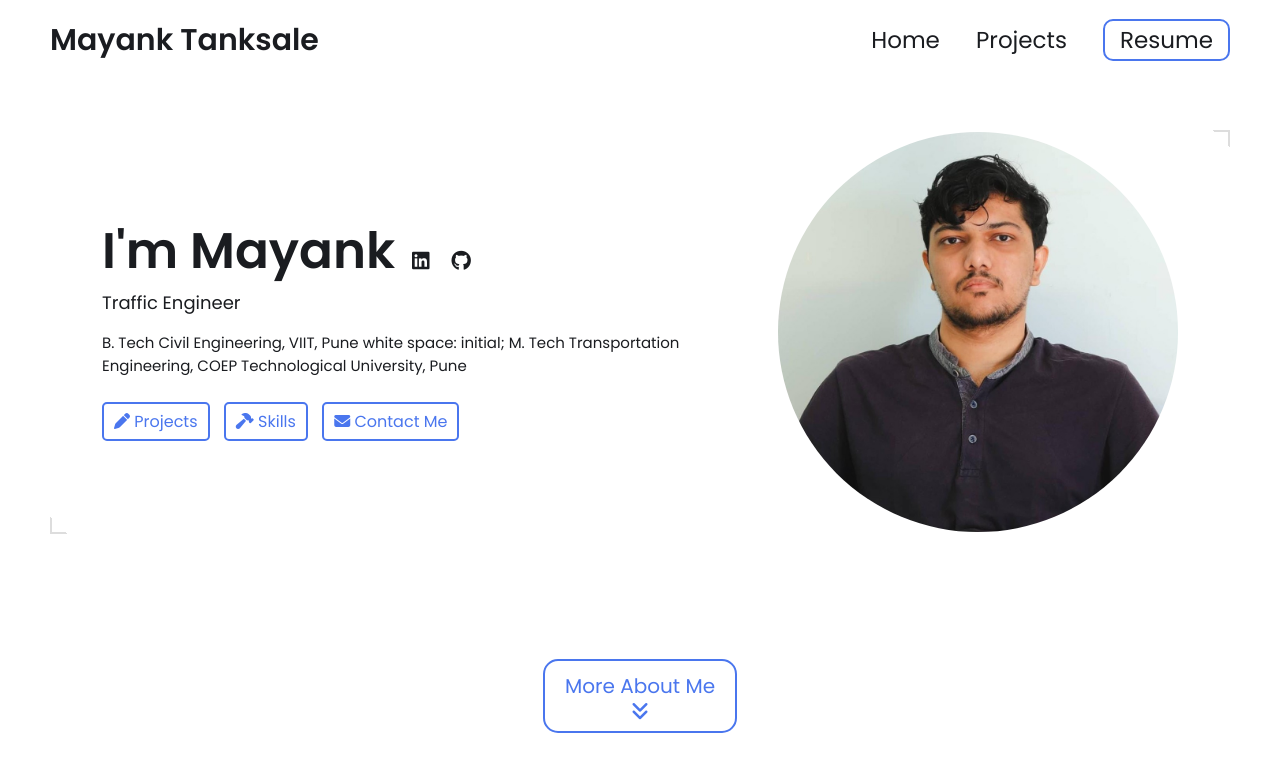
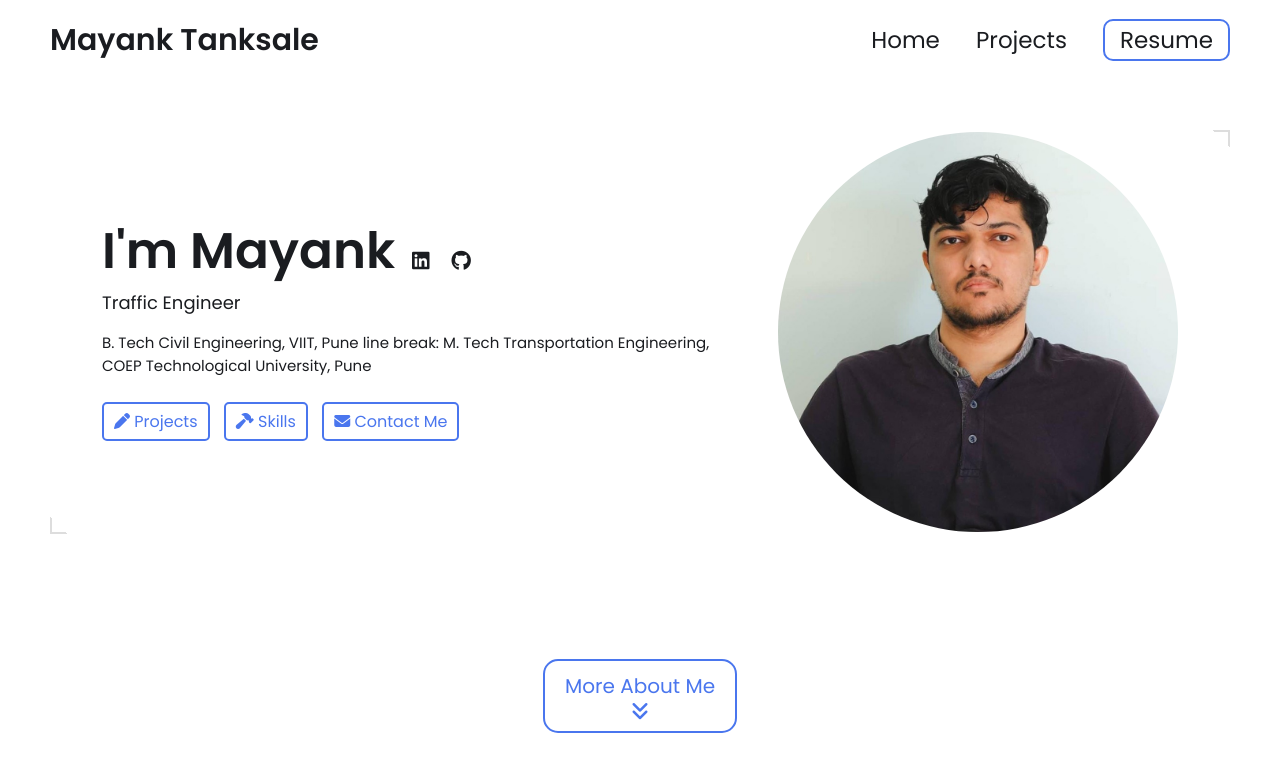
Before and after one commit to mmt-mayank/mmt-mayank.github.io, a Jekyll site: the page built from index.html, in a window 1280 px wide and 900 px high. Shown: the top 772 px of the window. Built offline with Jekyll 4.4.1, drawn with Linux system fonts in a browser that asks for light colours.

Commit message:
Update _config.yml

```diff
--- a/_config.yml
+++ b/_config.yml
@@ -16,7 +16,7 @@ name: Mayank Tanksale
 headline: Traffic Engineer
 description: >- # dont remove this line. this will ignore all new lines until the next section
   B. Tech Civil Engineering, VIIT, Pune
-  white space: initial; M. Tech Transportation Engineering, COEP Technological University, Pune
+  line break: M. Tech Transportation Engineering, COEP Technological University, Pune
 
 # Place your profile image in /assets/images/profile-image/folder and edit the file name
 profile_image: ./assets/images/profile-image/avatar1.jpeg
```
